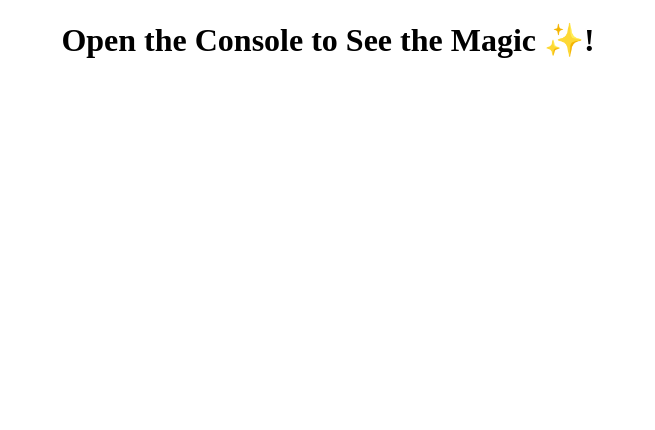
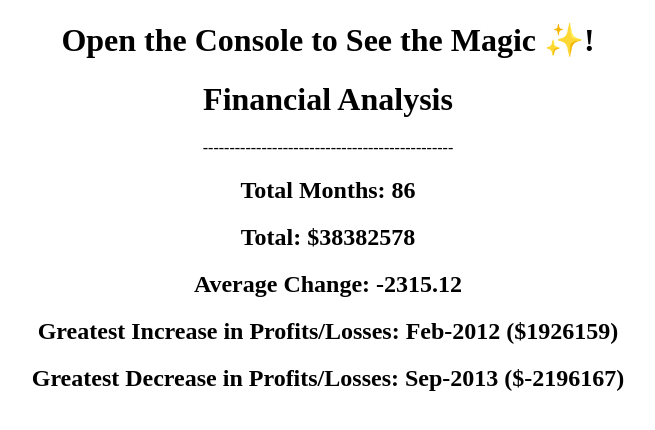
Before and after one commit to marshjaja/Console-Finances, a plain HTML site: page index.html in a window 1280 px wide. Shown: the whole page, without its empty margins (312-967 px from the left). Drawn offline with Linux system fonts and the light colour scheme.

Commit message:
Added code to display the JavaScript solution in HTML

```diff
--- a/index.html
+++ b/index.html
@@ -5,9 +5,22 @@
 		<meta http-equiv="X-UA-Compatible" content="IE=edge" />
 		<meta name="viewport" content="width=device-width, initial-scale=1.0" />
 		<title>Marcia's M4 Challenge</title>
+		<style>
+			body {
+				text-align: center;
+			}
+		</style>
 	</head>
 	<body>
-		<h1 style="text-align: center">Open the Console to See the Magic ✨!</h1>
+		<h1>Open the Console to See the Magic ✨!</h1>
+		<h1>Financial Analysis</h1>
+		<p>-----------------------------------------------</p>
+		<h2 id="total-months"></h2>
+		<h2 id="total-amount"></h2>
+		<h2 id="average-change"></h2>
+		<h2 id="increase"></h2>
+		<h2 id="decrease"></h2>
+
 		<script src="index.js"></script>
 	</body>
 </html>
--- a/index.js
+++ b/index.js
@@ -167,3 +167,29 @@ console.log(
 		greatestDecreaseAmount +
 		")"
 );
+
+// ======  DISPLAY CODE IN HTML, LIVE SERVER ======>
+
+var totalMonths = document.getElementById("total-months");
+totalMonths.textContent = "Total Months: " + finances.length;
+
+var totalAmount = document.getElementById("total-amount");
+totalAmount.textContent = "Total: " + "$" + totalSum;
+
+var averageChangeResult = document.getElementById("average-change");
+averageChangeResult.textContent = "Average Change: " + averageChange.toFixed(2);
+
+var increaseResult = document.getElementById("increase");
+increaseResult.textContent =
+	"Greatest Increase in Profits/Losses: " +
+	greatestIncreaseDate +
+	" ($" +
+	greatestIncreaseAmount +
+	")";
+var decreaseResult = document.getElementById("decrease");
+decreaseResult.textContent =
+	"Greatest Decrease in Profits/Losses: " +
+	greatestDecreaseDate +
+	" ($" +
+	greatestDecreaseAmount +
+	")";
```
